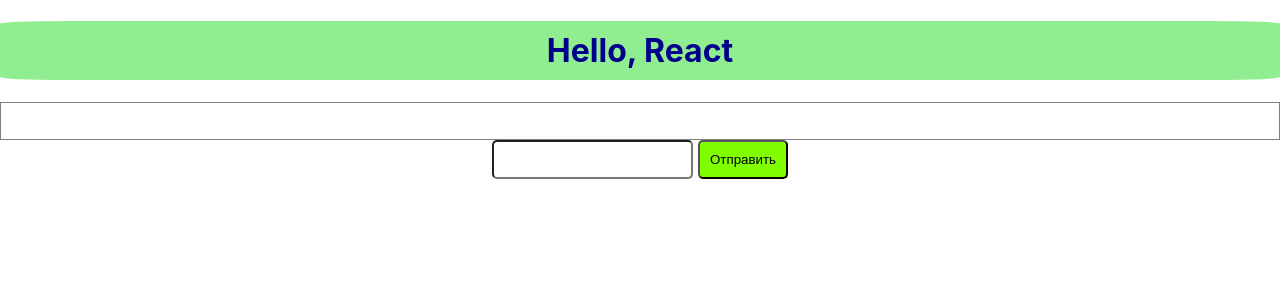
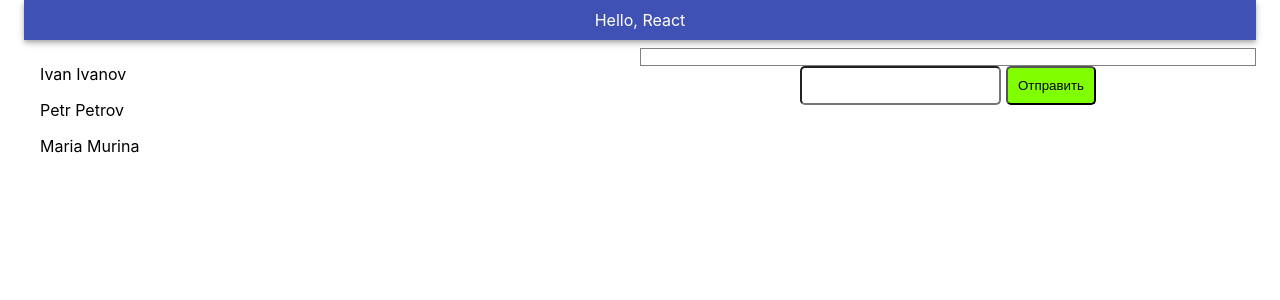
Before and after one commit to KsenyaSylla/React, a React (Create React App) app in the folder hw1/: page / in a window 1280 px wide. Shown: the top 300 px of the page. Built offline with nearby package versions, Linux system fonts and the light colour scheme.

Commit message:
material ui

```diff
--- a/hw1/package.json
+++ b/hw1/package.json
@@ -3,6 +3,8 @@
   "version": "0.1.0",
   "private": true,
   "dependencies": {
+    "@material-ui/core": "^4.12.3",
+    "@material-ui/system": "^4.12.1",
     "@testing-library/jest-dom": "^5.14.1",
     "@testing-library/react": "^11.2.7",
     "@testing-library/user-event": "^12.8.3",
--- a/hw1/src/components/Message.jsx
+++ b/hw1/src/components/Message.jsx
@@ -1,8 +1,12 @@
-import '../index.css';
+import "../index.css";
 import { React, useState, useEffect } from "react";
+import { Container, List, ListItem, Grid, AppBar, Box } from "@material-ui/core";
+import { UserList } from "./UserList";
+import { spacing } from '@material-ui/system';
+
+
 
 const Message = (props) => {
-
     const [messageList, setMessageList] = useState([]);
     const [value, setValue] = useState("");
     const [key, setKey] = useState(0);
@@ -52,19 +56,31 @@
     }, [messageList]);
 
     return (
-        <div >
-            <h1 className={"message"}>Hello, React</h1>
-            <div className={"list"}>
+        <Container >
+            <AppBar position={'static'} m={2} p={2} className={"message"}>
+                <Box>Hello, React</Box>
+            </AppBar>
+
+            <Grid container
+                justifyContent="center"
+                direction="row"
+            >
+                <Grid item xs={6}>
+                    <UserList></UserList>
+                </Grid>
+
+                <Grid item xs={6}>
+                    <List className={"list"}>
                         <ul>
                             {messageList.map((item) => {
                                 return (
-                            <li key={item.id}>
+                                    <ListItem key={item.id}>
                                         {item.author}: - {item.text}
-                            </li>
+                                    </ListItem>
                                 );
                             })}
                         </ul>
-            </div>
+                    </List>
 
                     <form className={"sendMessage"} onSubmit={onSubmit}>
                         <input
@@ -77,7 +93,9 @@
                             Отправить
                         </button>
                     </form>
-        </div>
+                </Grid>
+            </Grid>
+        </Container>
     );
 }
 export default Message;
--- /dev/null
+++ b/hw1/src/components/UserList.jsx
@@ -0,0 +1,34 @@
+import { React, useState } from "react";
+import { List, ListItem } from "@material-ui/core";
+
+export const UserList = (props) => {
+    const [userList, setUserList] = useState([{
+        "id": 1,
+        "author": "Ivan Ivanov",
+        "text": "Hello, Denis"
+    },
+    {
+        "id": 2,
+        "author": "Petr Petrov",
+        "text": "I'm glad"
+    },
+    {
+        "id": 3,
+        "author": "Maria Murina",
+        "text": "Nice."
+    }]);
+
+    return (
+        <>
+            <List>
+                {userList.map((item) => {
+                    return (
+                        <ListItem key={item.id}>
+                            {item.author}
+                        </ListItem>
+                    )
+                })
+                }
+            </List >
+        </>)
+};
--- a/hw1/src/index.css
+++ b/hw1/src/index.css
@@ -11,10 +11,8 @@
 
 .message {
     text-align: center;
-    color: darkblue;
-    background-color: lightgreen;
+    margin-bottom: 8px;
     padding: 10px 10px 10px 10px;
-    border-radius: 5%;
 }
 
 .sendMessage {
```
Also changed, not shown: hw1/bd/userList.json (added, +19 -0 lines), 1 other file (tests, documents, lock files or other folders). Lines whose indentation alone changed are shown as unchanged.
